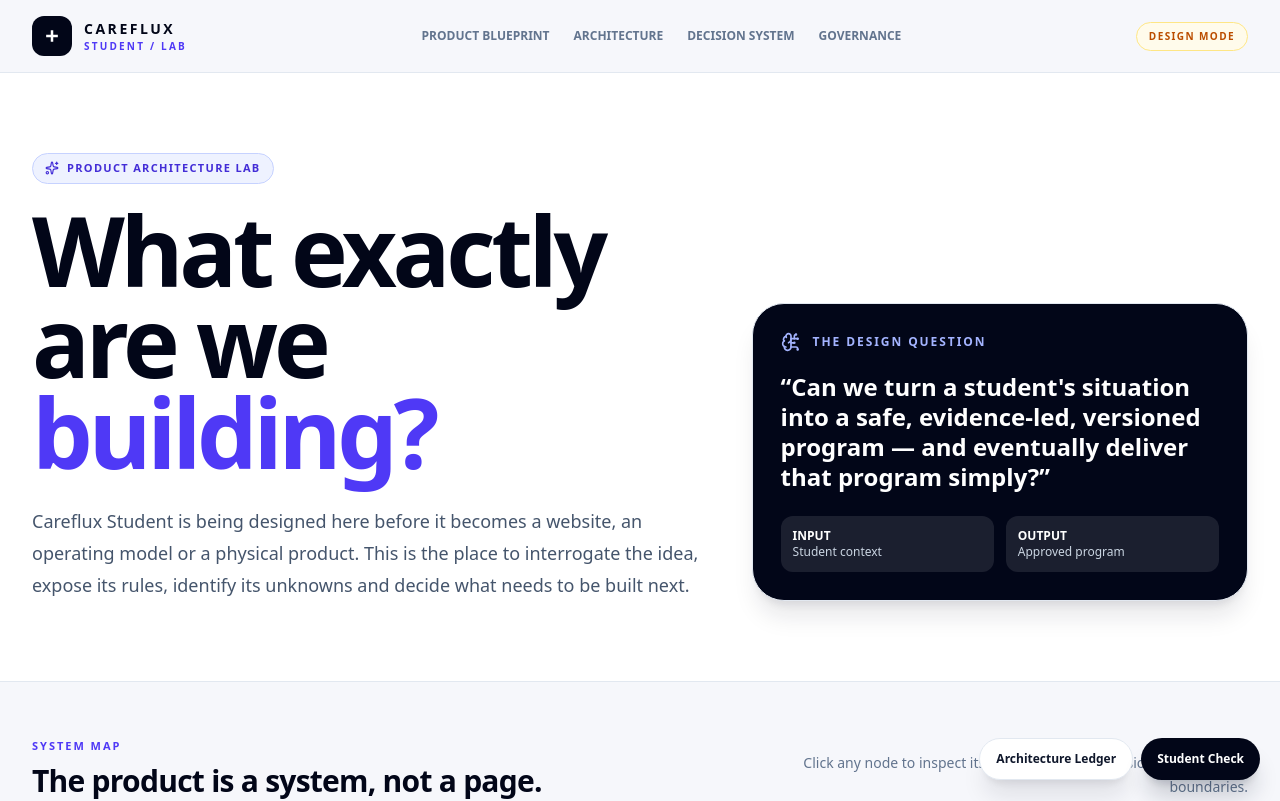
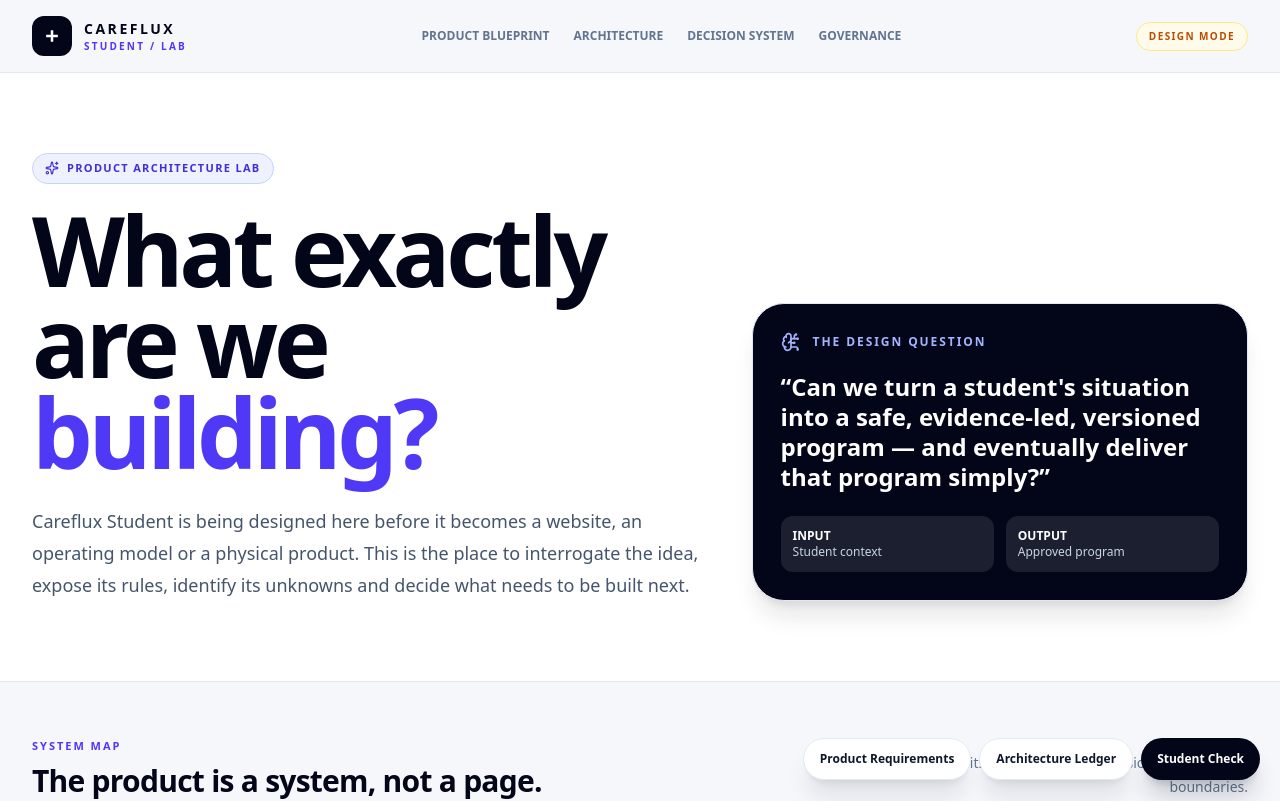
Before and after one commit to maxxmitchy/market-radar, a React (Vite) app: page / in a window 1280 px wide. Shown: the top 801 px of the page. Built offline with nearby package versions, Linux system fonts and the light colour scheme.

Commit message:
feat: expose product requirements workspace

```diff
--- a/src/main.tsx
+++ b/src/main.tsx
@@ -2,31 +2,24 @@
 import { createRoot } from 'react-dom/client';
 import App from './App.tsx';
 import { ArchitectureLedger } from './components/ArchitectureLedger.tsx';
+import { RequirementsPanel } from './components/RequirementsPanel.tsx';
 import { StudentCheck } from './components/StudentCheck.tsx';
 import './index.css';
 
 function Root() {
   const [showStudentCheck, setShowStudentCheck] = useState(false);
   const [showLedger, setShowLedger] = useState(false);
+  const [showRequirements, setShowRequirements] = useState(false);
 
   return (
     <>
       <App />
-      <div className="fixed bottom-5 right-5 z-50 flex gap-2">
-        <button
-          onClick={() => setShowLedger(true)}
-          className="rounded-full border border-slate-200 bg-white px-4 py-3 text-xs font-black text-slate-900 shadow-xl shadow-slate-900/10 transition hover:-translate-y-0.5 hover:border-indigo-300"
-        >
-          Architecture Ledger
-        </button>
-        <button
-          onClick={() => setShowStudentCheck(true)}
-          className="rounded-full bg-slate-950 px-4 py-3 text-xs font-black text-white shadow-xl shadow-slate-900/20 transition hover:-translate-y-0.5 hover:bg-indigo-700"
-          aria-label="Open Student Check prototype"
-        >
-          Student Check
-        </button>
+      <div className="fixed bottom-5 right-5 z-50 flex max-w-[calc(100vw-2rem)] flex-wrap justify-end gap-2">
+        <button onClick={() => setShowRequirements(true)} className="rounded-full border border-slate-200 bg-white px-4 py-3 text-xs font-black text-slate-900 shadow-xl shadow-slate-900/10 transition hover:-translate-y-0.5 hover:border-indigo-300">Product Requirements</button>
+        <button onClick={() => setShowLedger(true)} className="rounded-full border border-slate-200 bg-white px-4 py-3 text-xs font-black text-slate-900 shadow-xl shadow-slate-900/10 transition hover:-translate-y-0.5 hover:border-indigo-300">Architecture Ledger</button>
+        <button onClick={() => setShowStudentCheck(true)} className="rounded-full bg-slate-950 px-4 py-3 text-xs font-black text-white shadow-xl shadow-slate-900/20 transition hover:-translate-y-0.5 hover:bg-indigo-700" aria-label="Open Student Check prototype">Student Check</button>
       </div>
+      {showRequirements && <RequirementsPanel onClose={() => setShowRequirements(false)} />}
       {showLedger && <ArchitectureLedger onClose={() => setShowLedger(false)} />}
       {showStudentCheck && <StudentCheck onClose={() => setShowStudentCheck(false)} />}
     </>
```
